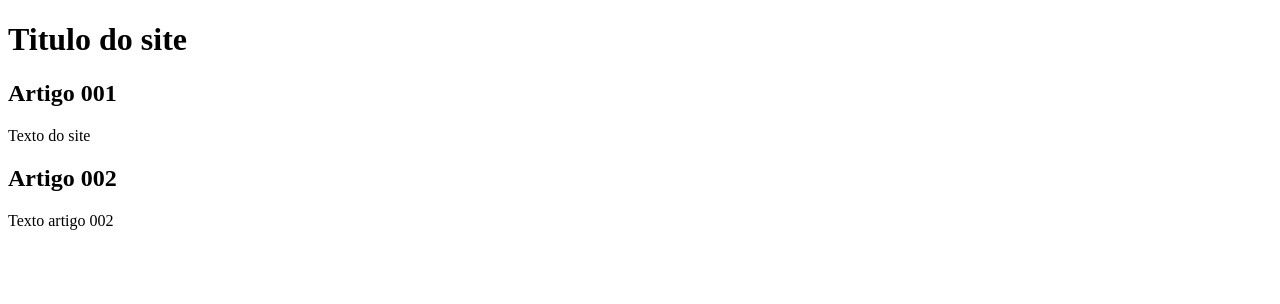
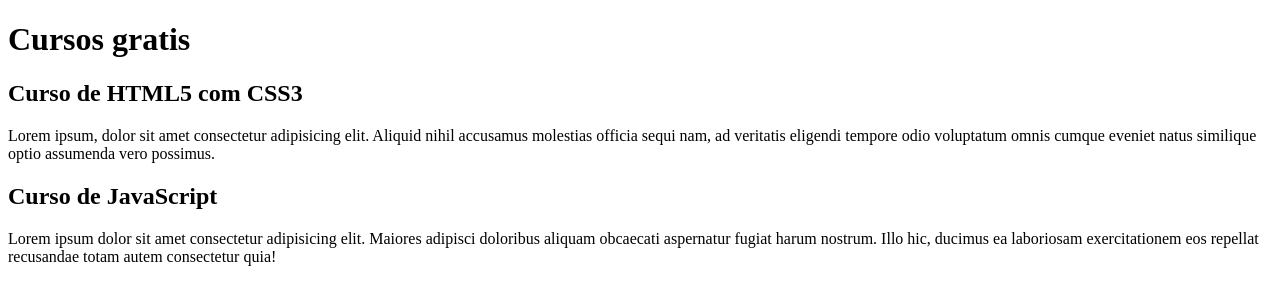
Before and after one commit to felipsilvj332-ops/Branches-teste, a plain HTML site: page index.html in a window 1280 px wide. Drawn offline with Linux system fonts and the light colour scheme.

Commit message:
Teste Conteudo

```diff
--- a/index.html
+++ b/index.html
@@ -8,14 +8,14 @@
 <body>
     <main>
         <header>
-            <h1>Titulo do site</h1>
+            <h1>Cursos gratis</h1>
         <article>
-            <h2>Artigo 001</h2>
-            <p>Texto do site</p>
+            <h2>Curso de HTML5 com CSS3</h2>
+            <p>Lorem ipsum, dolor sit amet consectetur adipisicing elit. Aliquid nihil accusamus molestias officia sequi nam, ad veritatis eligendi tempore odio voluptatum omnis cumque eveniet natus similique optio assumenda vero possimus.</p>
         </article>
         <article>
-            <h2>Artigo 002</h2>
-            <p>Texto artigo 002</p>
+            <h2>Curso de JavaScript</h2>
+            <p>Lorem ipsum dolor sit amet consectetur adipisicing elit. Maiores adipisci doloribus aliquam obcaecati aspernatur fugiat harum nostrum. Illo hic, ducimus ea laboriosam exercitationem eos repellat recusandae totam autem consectetur quia!</p>
         </article>
         </header>
     </main>
```
